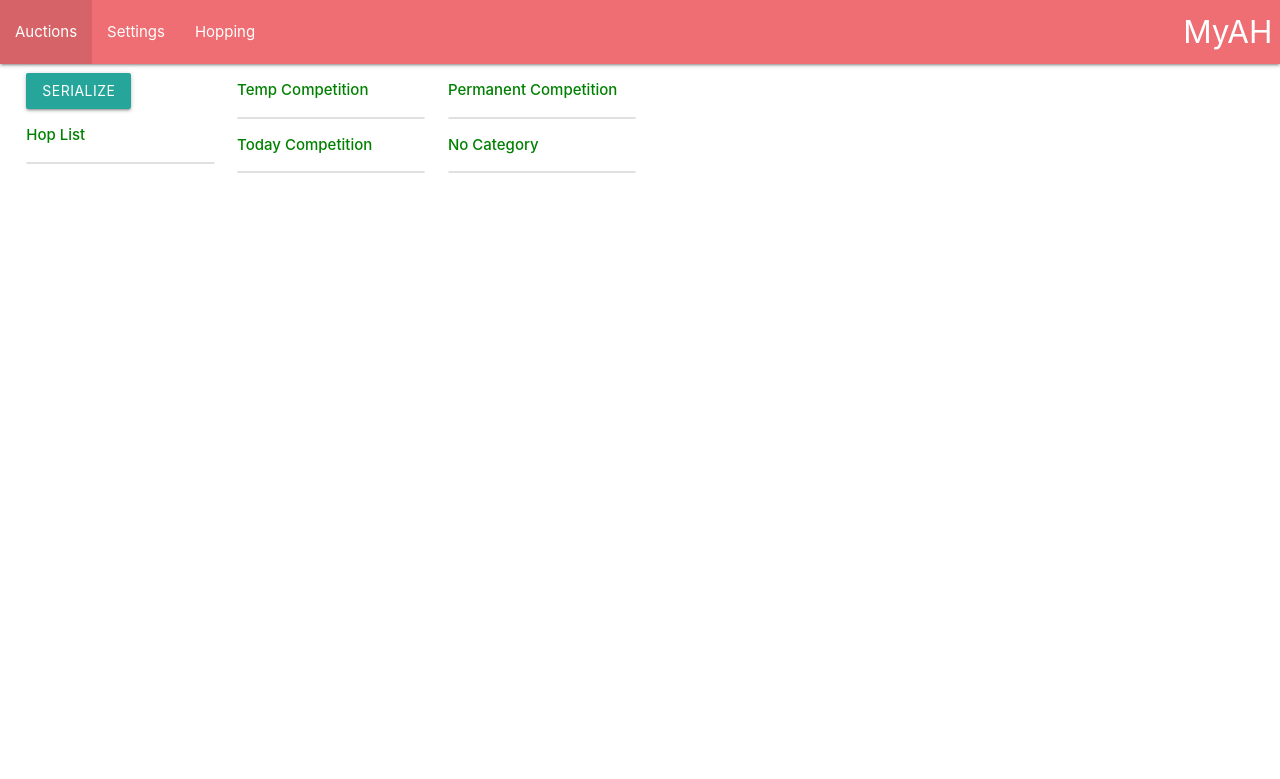
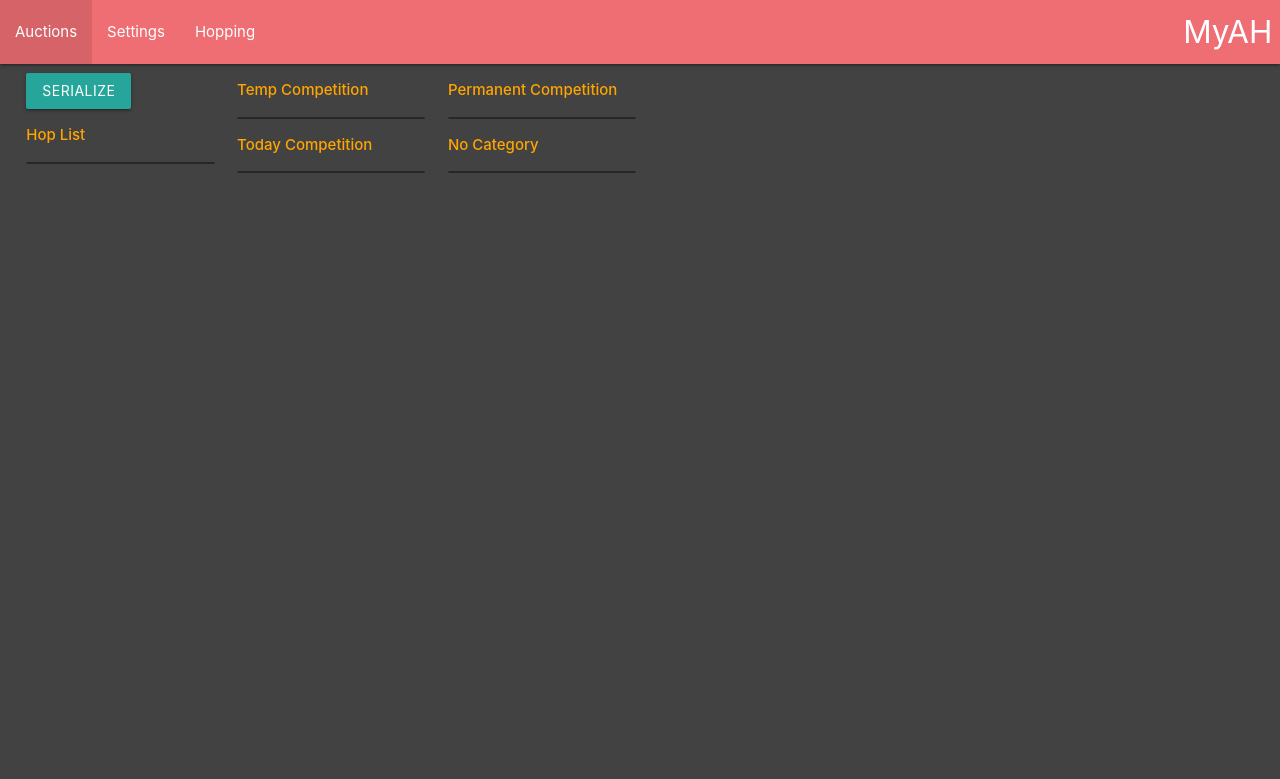
Before and after one commit to pizzadudez/MyAH, a Django app: page /hop in a window 1280 px wide. Shown: the top 779 px of the page. Run offline with Django 3.2, Linux system fonts and the light colour scheme; data that the repository does not hold is empty; some libraries are stand-ins or nearby versions.

Commit message:
dark theme

```diff
--- a/main/static/main/style.css
+++ b/main/static/main/style.css
@@ -1,7 +1,15 @@
+.mytable {
+    border-left: 1px solid #000000;
+    border-top: 1px solid #000000;
+    border-bottom: 1px solid #000000;
+}
+
 .mytable tr {
     color: black;
     border-bottom: 0;
-    border: 1px solid rgba(0,0,0,0.12);
+    border-right: 1px solid #000000;
+    padding-left: 2px;
+    padding-right: 2px;
 }
 
 .mytable tr td{
@@ -13,7 +21,11 @@
 }
 
 .stack-size-100 {
-    color: #616161;
+    color: #addaeb;
+}
+
+.stack-size-200 {
+    color: #ffffff;
 }
 
 table { border-collapse: collapse; }
@@ -26,4 +38,19 @@ th, td { display: block;}
 
 .collection .collection-item {
     padding: 4;
+    background-color: #424242;
+    border-bottom: 1px solid #272727;
 }
+
+.collection {
+    border: 1px solid #272727;
+}
+
+body {
+    background-color: #424242;
+    color: #e4e4e4;
+}
+
+.tabs {
+    background-color: #424242;
+}
--- a/main/templates/main/auctions.html
+++ b/main/templates/main/auctions.html
@@ -44,8 +44,8 @@
                 <td class="stack-size-100">{{ auc.1|floatformat:1 }}</td>
                 <td class="stack-size-100">{{ auc.0 }}</td>
               {% else %}
-                <td>{{ auc.1|floatformat:1 }}</td>
-                <td>{{ auc.0 }}</td>
+                <td class="stack-size-200">{{ auc.1|floatformat:1 }}</td>
+                <td class="stack-size-200">{{ auc.0 }}</td>
               {% endif %}
               </tr>
             {% endif %}
--- a/main/templates/main/hop_realms.html
+++ b/main/templates/main/hop_realms.html
@@ -6,7 +6,7 @@
       <!-- Serialize Button -->
       <a id="serialize" class="waves-effect waves-light btn" style="margin-top:9px">Serialize</a>
       <!-- Hop List -->
-      <p style="color:green"><strong>Hop List</strong></p>
+      <p style="color:orange"><strong>Hop List</strong></p>
       <div class="collection" id="hop_list">
       {% for realm in realms.hop_list %}
         <div class="collection-item" data-id="{{ realm }}">{{ forloop.counter }} {{ realm }}</div>
@@ -16,14 +16,14 @@
     <!-- BlackList -->
     <div class="col s2">
         <!-- Temp BlackList -->
-        <p style="color:green"><strong>Temp Competition</strong></p>
+        <p style="color:orange"><strong>Temp Competition</strong></p>
         <div class="collection" id="temp_competition">
         {% for realm in realms.temp_competition %}
           <div class="collection-item" data-id="{{ realm }}">{{ realm }}</div>
         {% endfor %}
         </div>
         <!-- Day BlackList -->
-        <p style="color:green"><strong>Today Competition</strong></p>
+        <p style="color:orange"><strong>Today Competition</strong></p>
         <div class="collection" id="competition">
         {% for realm in realms.competition %}
           <div class="collection-item" data-id="{{ realm }}">{{ realm }}</div>
@@ -33,14 +33,14 @@
     <!-- Bad -->
     <div class="col s2">
       <!-- Avoid -->
-      <p style="color:green"><strong>Permanent Competition</strong></p>
+      <p style="color:orange"><strong>Permanent Competition</strong></p>
       <div class="collection" id="permanent_competition">
       {% for realm in realms.permanent_competition %}
         <div class="collection-item" data-id="{{ realm }}">{{ realm }}</div>
       {% endfor %}
       </div>
       <!-- No category -->
-      <p style="color:green"><strong>No Category</strong></p>
+      <p style="color:orange"><strong>No Category</strong></p>
       <div class="collection" id="no_category">
       {% for realm in realms.no_category %}
         <div class="collection-item" data-id="{{ realm }}">{{ realm }}</div>
```
